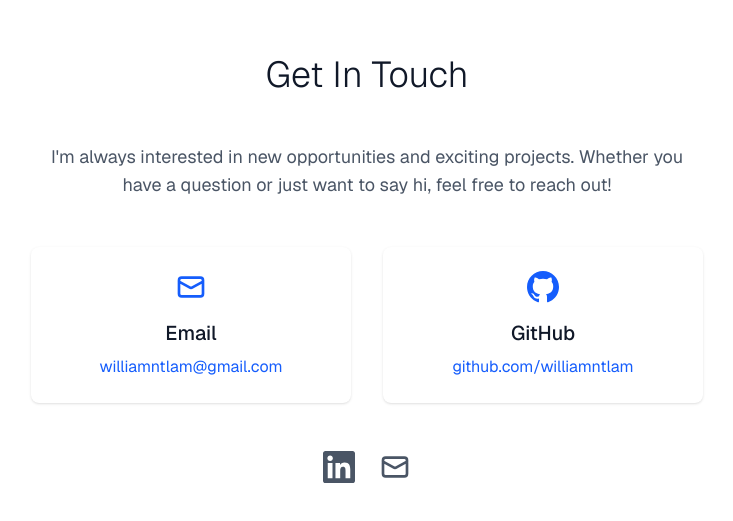
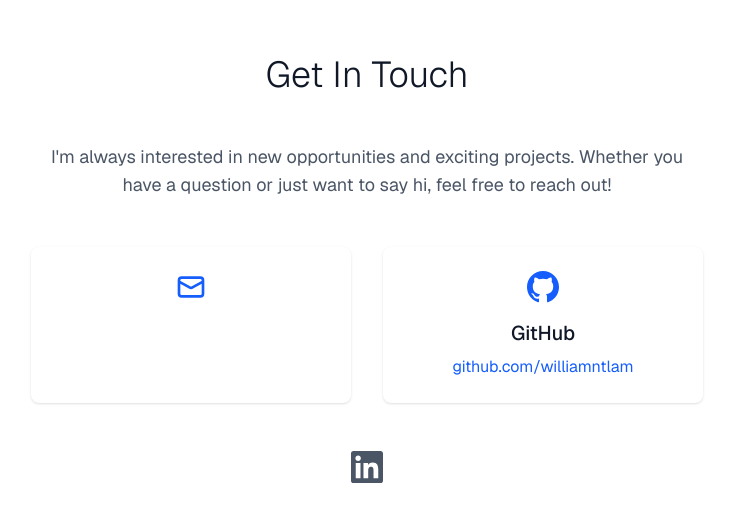
Before and after one commit to williamntlam/personal-website-v2, a Next.js app: page / in a window 1280 px wide. Shown: the part 7839-8360 px from the top of the page, without its empty margins (273-1006 px from the left). Built offline with nearby package versions, Linux system fonts and the light colour scheme.

Commit message:
info: removed personal email

```diff
--- a/pages/index.tsx
+++ b/pages/index.tsx
@@ -515,10 +515,6 @@
                   <path strokeLinecap="round" strokeLinejoin="round" strokeWidth={2} d="M3 8l7.89 4.26a2 2 0 002.22 0L21 8M5 19h14a2 2 0 002-2V7a2 2 0 00-2-2H5a2 2 0 00-2 2v10a2 2 0 002 2z" />
                 </svg>
               </div>
-              <h3 className="text-xl font-medium text-gray-900 dark:text-white mb-2">Email</h3>
-              <a href="mailto:williamntlam@gmail.com" className="text-blue-600 dark:text-blue-400 hover:underline">
-                williamntlam@gmail.com
-              </a>
             </div>
 
             <div className="bg-white dark:bg-gray-800 p-6 rounded-lg shadow-sm">
@@ -540,11 +536,6 @@
                 <path d="M20.447 20.452h-3.554v-5.569c0-1.328-.027-3.037-1.852-3.037-1.853 0-2.136 1.445-2.136 2.939v5.667H9.351V9h3.414v1.561h.046c.477-.9 1.637-1.85 3.37-1.85 3.601 0 4.267 2.37 4.267 5.455v6.286zM5.337 7.433c-1.144 0-2.063-.926-2.063-2.065 0-1.138.92-2.063 2.063-2.063 1.14 0 2.064.925 2.064 2.063 0 1.139-.925 2.065-2.064 2.065zm1.782 13.019H3.555V9h3.564v11.452zM22.225 0H1.771C.792 0 0 .774 0 1.729v20.542C0 23.227.792 24 1.771 24h20.451C23.2 24 24 23.227 24 22.271V1.729C24 .774 23.2 0 22.222 0h.003z"/>
               </svg>
             </a>
-            <a href="mailto:williamntlam@gmail.com" className="text-gray-600 dark:text-gray-400 hover:text-blue-600 dark:hover:text-blue-400 transition-colors">
-              <svg className="w-8 h-8" fill="none" stroke="currentColor" viewBox="0 0 24 24">
-                <path strokeLinecap="round" strokeLinejoin="round" strokeWidth={2} d="M3 8l7.89 4.26a2 2 0 002.22 0L21 8M5 19h14a2 2 0 002-2V7a2 2 0 00-2-2H5a2 2 0 00-2 2v10a2 2 0 002 2z" />
-              </svg>
-            </a>
           </div>
         </div>
       </section>
```
